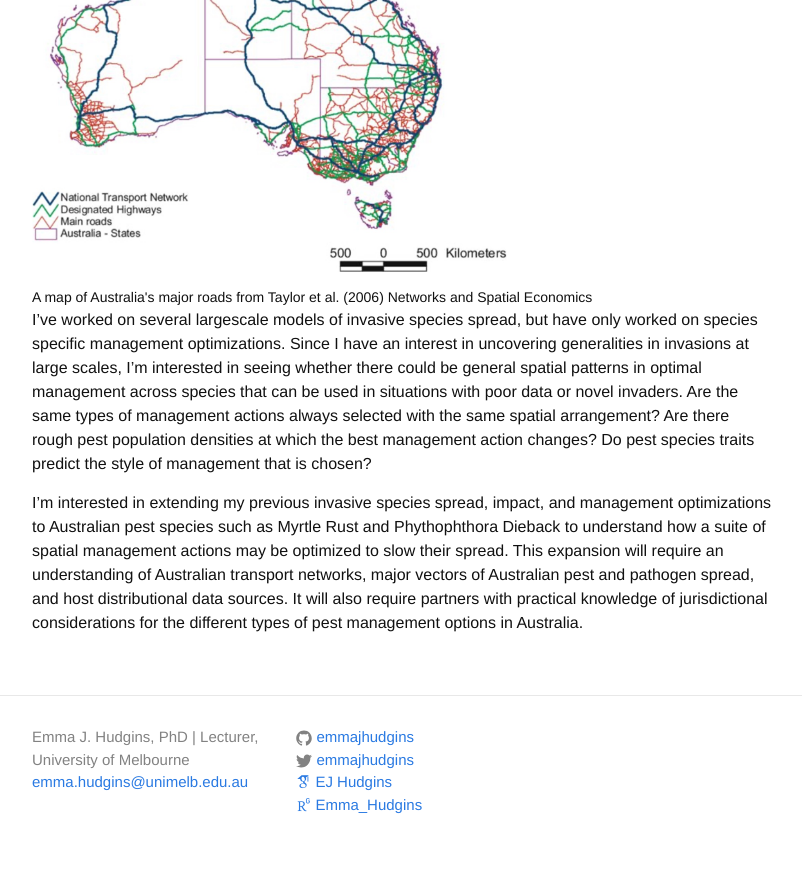
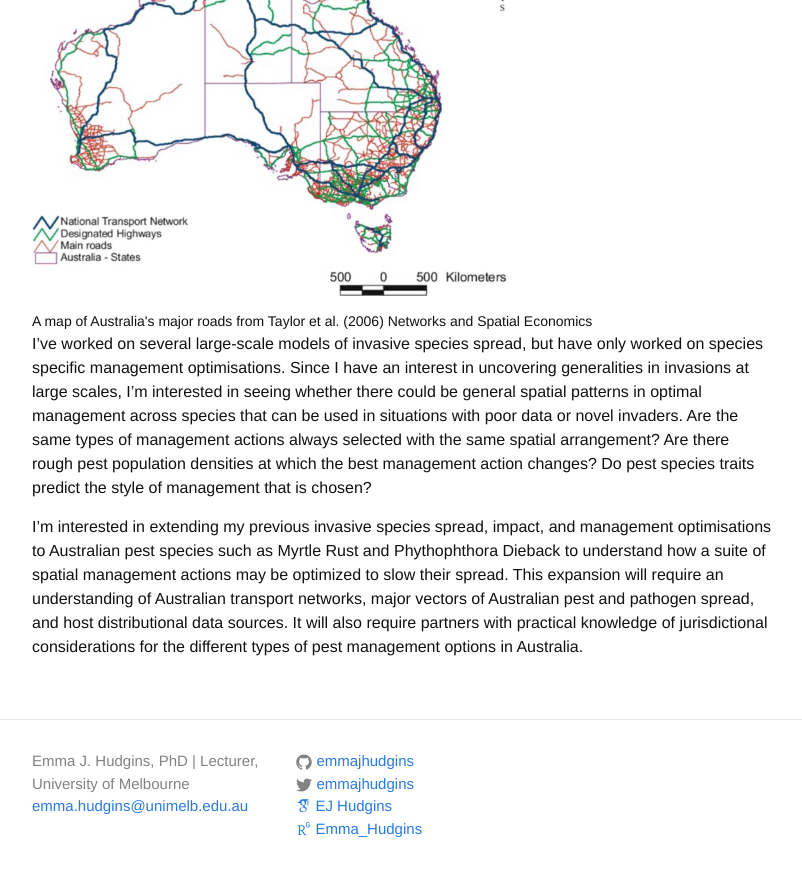
Before and after one commit to emmajhudgins/emmajhudgins.github.io, a Jekyll site: the page built from 01-opportunities.md, in a window 1280 px wide and 900 px high, scrolled down 5657 px. Shown: the top 877 px of the window, without its empty margins (238-1040 px from the left). Built offline with Jekyll 4.4.1, drawn with Linux system fonts in a browser that asks for light colours; nearby versions of some CDN libraries; some web fonts are replaced; some of the changed text lies outside the part shown.

Commit message:
Update 01-opportunities.md

```diff
--- a/01-opportunities.md
+++ b/01-opportunities.md
@@ -63,6 +63,6 @@ This project would combine several highly uncertain tree and climate datasets wi
 <img src="/assets/projectpics/roadnetworkaus.jpg" alt="map of Australia's major roads" class="center-fit" width="500">
 <figcaption>A map of Australia's major roads from Taylor et al. (2006) Networks and Spatial Economics</figcaption>
 
-I've worked on several largescale models of invasive species spread, but have only worked on species specific management optimizations. Since I have an interest in uncovering generalities in invasions at large scales, I'm interested in seeing whether there could be general spatial patterns in optimal management across species that can be used in situations with poor data or novel invaders.  Are the same types of management actions always selected with the same spatial arrangement? Are there rough pest population densities at which the best management action changes? Do pest species traits predict the style of management that is chosen?
+I've worked on several large-scale models of invasive species spread, but have only worked on species specific management optimisations. Since I have an interest in uncovering generalities in invasions at large scales, I'm interested in seeing whether there could be general spatial patterns in optimal management across species that can be used in situations with poor data or novel invaders.  Are the same types of management actions always selected with the same spatial arrangement? Are there rough pest population densities at which the best management action changes? Do pest species traits predict the style of management that is chosen?
 
-I'm interested in extending my previous invasive species spread, impact, and management optimizations to Australian pest species such as Myrtle Rust and Phythophthora Dieback to understand how a suite of spatial management actions may be optimized to slow their spread. This expansion will require an understanding of Australian transport networks, major vectors of Australian pest and pathogen spread, and host distributional data sources. It will also require partners with practical knowledge of jurisdictional considerations for the different types of pest management options in Australia.
+I'm interested in extending my previous invasive species spread, impact, and management optimisations to Australian pest species such as Myrtle Rust and Phythophthora Dieback to understand how a suite of spatial management actions may be optimized to slow their spread. This expansion will require an understanding of Australian transport networks, major vectors of Australian pest and pathogen spread, and host distributional data sources. It will also require partners with practical knowledge of jurisdictional considerations for the different types of pest management options in Australia.
```
Also changed, not shown: other parts of 01-opportunities.md (+2 -2 lines).
